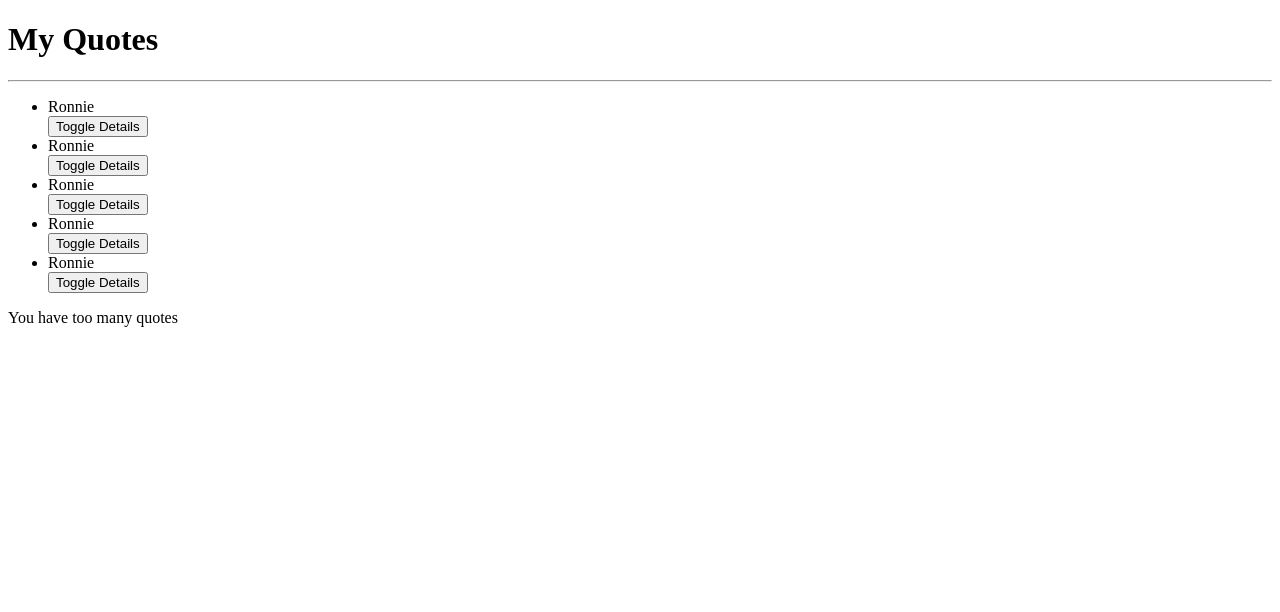
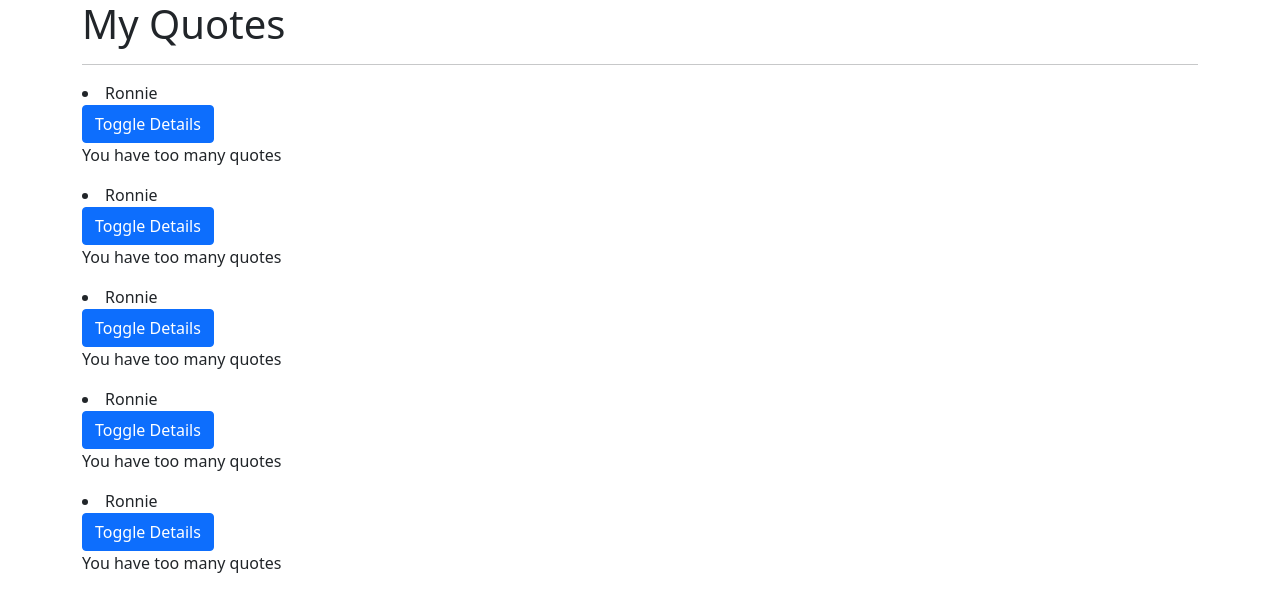
Before and after one commit to KIbet1998/QUOTE-IQ, an Angular app: page / in a window 1280 px wide. Shown: the top 612 px of the page. Built offline with nearby package versions, Linux system fonts and the light colour scheme.

Commit message:
add class on delete button

```diff
--- a/package.json
+++ b/package.json
@@ -19,6 +19,8 @@
     "@angular/platform-browser": "~11.2.7",
     "@angular/platform-browser-dynamic": "~11.2.7",
     "@angular/router": "~11.2.7",
+    "bootstrap": "^5.0.1",
+    "popper": "^1.0.1",
     "rxjs": "~6.6.0",
     "tslib": "^2.0.0",
     "zone.js": "~0.11.3"
--- a/src/app/quote-detail/quote-detail.component.html
+++ b/src/app/quote-detail/quote-detail.component.html
@@ -1,3 +1,3 @@
 <p>This quote will be complete in {{quote.completeDate|dateCount}} days</p>
-<p>{{quote.quote}}</p>
-<button (click)= 'quoteComplete(true)'>Delete</button>
+ <p>{{quote.quote}}</p>
+<button (click)= 'quoteComplete(true)' class="btn-outline-danger">Delete</button>
--- a/src/app/quote/quote.component.html
+++ b/src/app/quote/quote.component.html
@@ -1,10 +1,15 @@
+<div class="container">
 <h1>My Quotes</h1>
 <hr>
-<ul>
+<div class="row">
+  <div class="col-md-6">
+<!-- <ul> -->
   <div *ngFor='let quote of quotes;let i = index'>
+    <div>
+
     <li>{{quote.name}}</li>
-    <button (click)='toggleDetails(i)'>Toggle Details</button>
+    <button (click)='toggleDetails(i)' class="btn btn-primary">Toggle Details</button>
     <app-quote-detail *ngIf='quote.showDescription' [quote]='quote' (isComplete) = 'deleteQuote($event,i)'></app-quote-detail>
   </div>
-</ul>
+<!-- </ul> -->
 <p *ngIf='quotes.length > 4'>You have too many quotes</p>
--- a/src/app/quote/quote.component.ts
+++ b/src/app/quote/quote.component.ts
@@ -19,7 +19,7 @@ export class QuoteComponent implements OnInit {
   toggleDetails(index){
     this.quotes[index].showDescription = !this.quotes[index].showDescription;
   }
-  completeQuote(isComplete, index){
+  deleteQuote(isComplete, index){
     if (isComplete) {
       this.quotes.splice(index,1);
     }
--- a/src/styles.css
+++ b/src/styles.css
@@ -1 +1 @@
-/* You can add global styles to this file, and also import other style files */
+@import "~bootstrap/dist/css/bootstrap.css"
```
Also changed, not shown: 1 other file (tests, documents, lock files or other folders).
